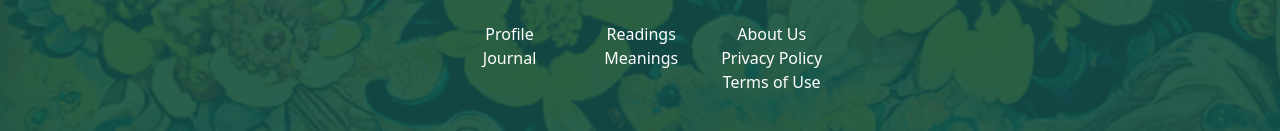
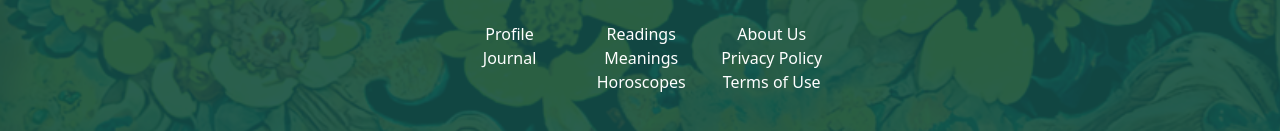
Before and after one commit to ccingram94/dulactarot, a Next.js app: page /profile in a window 1280 px wide. Shown: the part 1104-1235 px from the top of the page. Built offline with nearby package versions, Linux system fonts and the light colour scheme; no server answers.

Commit message:
updated footer component

```diff
--- a/components/footer.js
+++ b/components/footer.js
@@ -34,6 +34,9 @@ export default function Footer() {
                 <Link href="/meanings">
                   <p>Meanings</p>
                 </Link>
+                <Link href="/dailyhoroscope">
+                  <p>Horoscopes</p>
+                </Link>
             </div>
             <div className="text-white text-center p-2 lg:p-4">
                 <h4 className="p-4 font-bebas text-xl lg:text-2xl">Site</h4>
```
